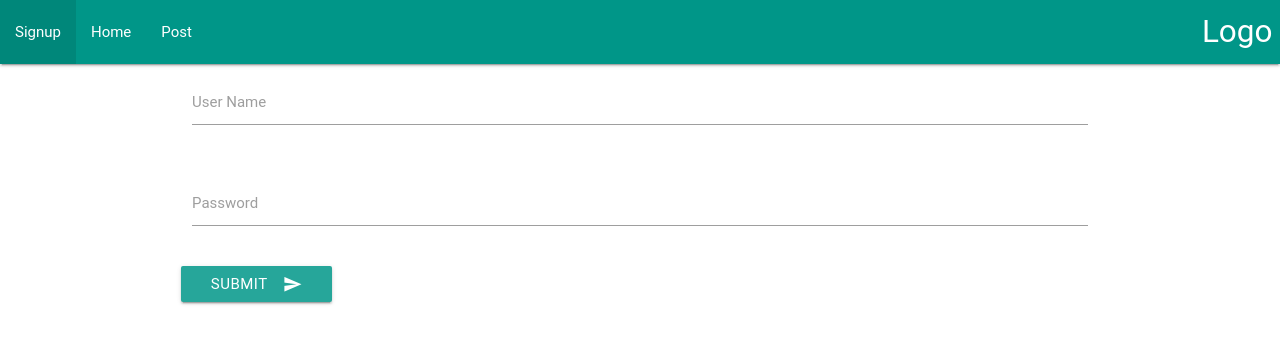
After one commit to thangthin/project-blog, a Python web app: template templates/blog/login.html in a window 1280 px wide. The commit adds this page. Shown: the top 344 px of the page. Run offline with Jinja, Linux system fonts and the light colour scheme; the template is opened without the code that fills it, so the values that code supplies are empty; some libraries are stand-ins or nearby versions; some web fonts are replaced.

Commit message:
added login and logout

```diff
--- /dev/null
+++ b/templates/blog/login.html
@@ -0,0 +1,44 @@
+{% extends "blog/base.html" %} {% block content %}
+<header>
+    <nav>
+        <div class="nav-wrapper teal">
+            <a href="#" class="brand-logo right">Logo</a>
+            <ul id="nav-mobile" class="left hide-on-small-only">
+                <li><a href="/blog/signup">Signup</a></li>
+                <li><a href="/blog">Home</a></li>
+                <li><a href="/blog/newpost">Post</a></li>
+            </ul>
+        </div>
+    </nav>
+</header>
+<main class="container">
+    <div class="row">
+        <form class="col s12" method="post">
+            <div class="row">
+                <div class="input-field col s12">
+                    <input id="user_name" type="text" class="validate" name="username" value="{{username}}">
+                    <label for="first_name">User Name</label>
+                </div>
+            </div>
+            <div class="row">
+                <div class="input-field col s12">
+                    <input id="password" type="password" class="validate" name="password">
+                    <label for="password">Password</label>
+                </div>
+            </div>
+            <div class="row">
+                <button class="btn waves-effect waves-light" type="submit" name="action">Submit
+                  <i class="material-icons right">send</i>
+                </button>
+            </div>
+        </form>
+    </div>
+    <div class="row">
+        <ul>
+            {% for error in errors %}
+            <li>{{error}}</li>
+            {% endfor %}
+        </ul>
+    </div>
+</main>
+{% endblock %}
```
Also changed, not shown: main.py (+37 -5 lines), templates/blog/welcome.html (+11 -3 lines).
